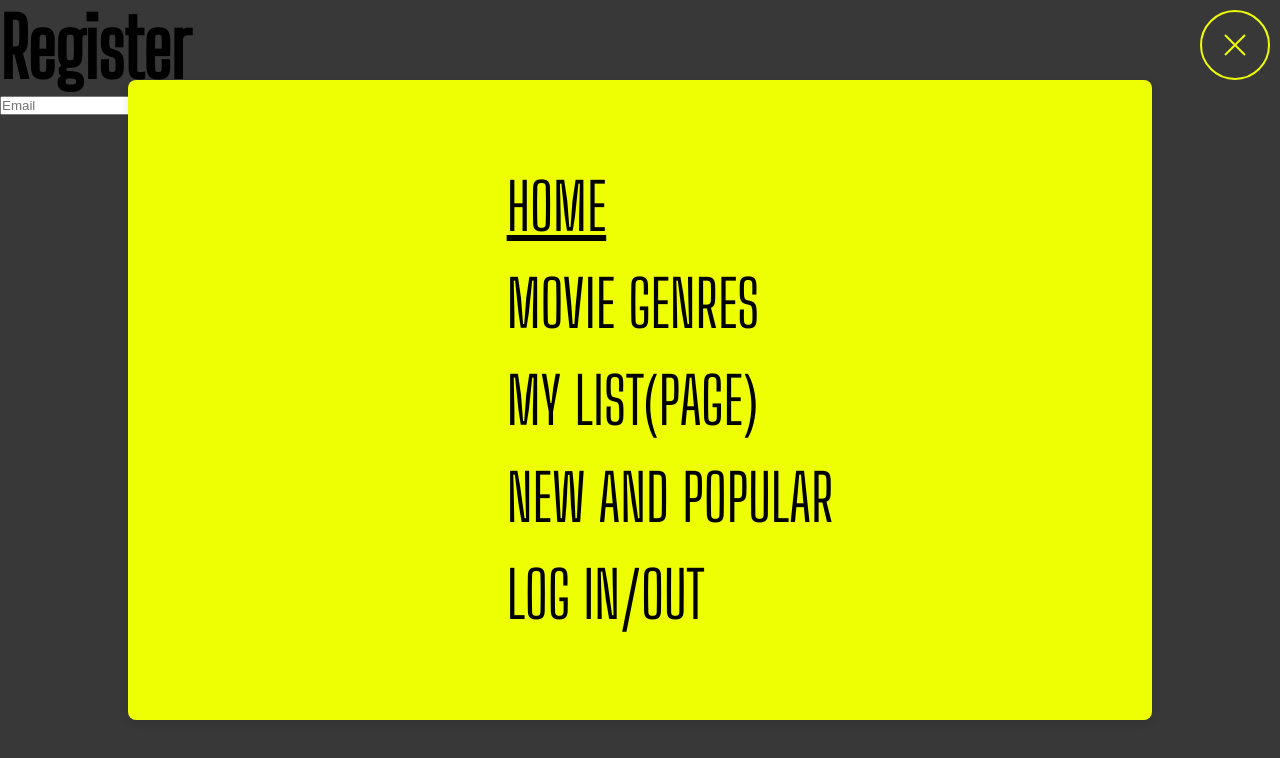
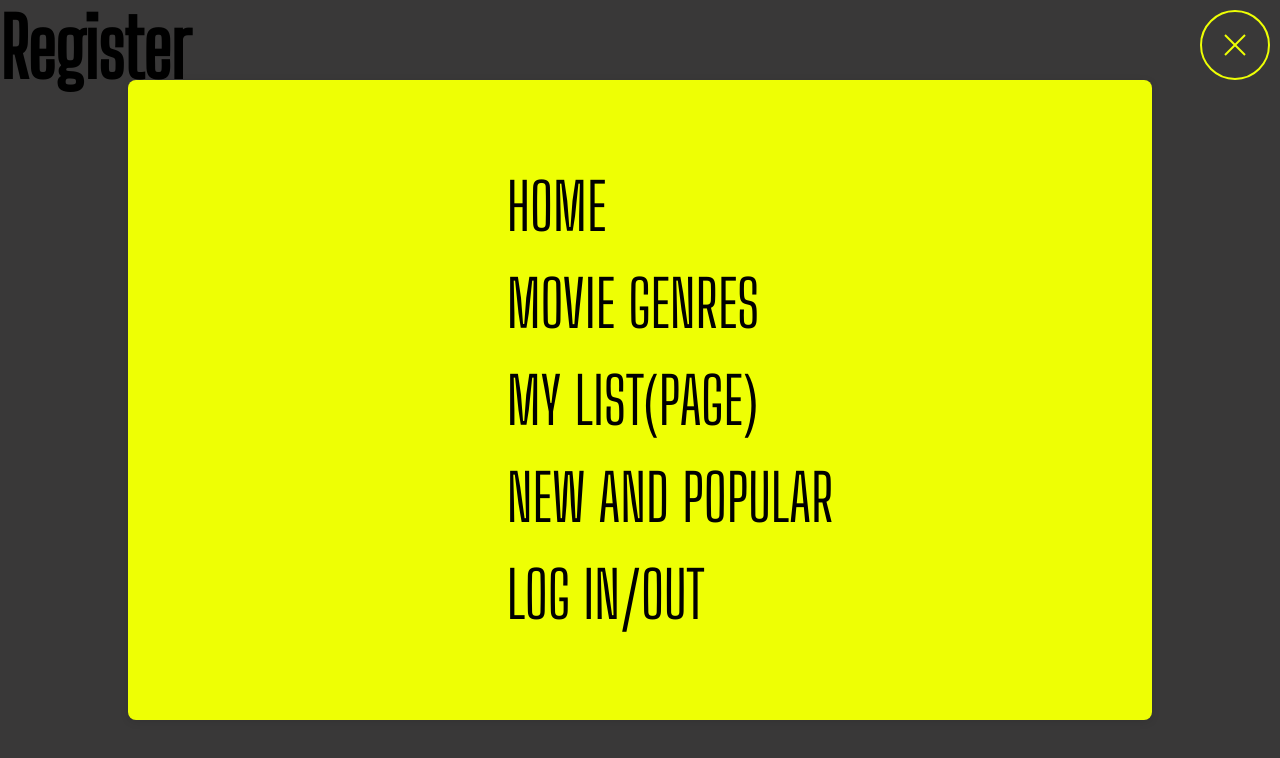
Before and after one commit to EricaIna/Reddy_43_Client, a React (Vite) app: page /register in a window 1280 px wide. Both pictures are taken after a click on the button 1235 px from the left and 46 px from the top of the page. Shown: the top 758 px of the page. Built offline with nearby package versions, Linux system fonts and the light colour scheme; a web font is replaced by a local one.

Commit message:
menu underline

```diff
--- a/src/Components/DropdownMenu/Dropdownmenu.css
+++ b/src/Components/DropdownMenu/Dropdownmenu.css
@@ -45,6 +45,16 @@
 }
 .main-rect a {
   color: inherit;
+  text-decoration: none;
+}
+
+.main-rect a:hover {
+  text-decoration: underline;
+}
+
+.main-rect a:active,
+.main-rect a:focus {
+  text-decoration: underline;
 }
 
 ul {
--- a/src/Components/DropdownMenu/index.jsx
+++ b/src/Components/DropdownMenu/index.jsx
@@ -9,6 +9,9 @@ export const DropdownMenu = () => {
   const [isOpen, setIsOpen] = useState(false);
 
   const toggleDropdown = () => setIsOpen(!isOpen);
+  const closeMenu = () => {
+    setIsOpen(false);
+  };
 
   return (
     <div className="dropdown">
@@ -21,7 +24,9 @@ export const DropdownMenu = () => {
             <ul>
               <li>
                 <ArrowIcon />
-                <Link to="/">HOME</Link>
+                <Link to="/" onClick={closeMenu}>
+                  HOME
+                </Link>
               </li>
               <li>
                 <ArrowIcon />
@@ -37,7 +42,9 @@ export const DropdownMenu = () => {
               </li>
               <li>
                 <ArrowIcon />
-                LOG IN/OUT
+                <Link to="/login" onClick={closeMenu}>
+                  LOG IN/OUT
+                </Link>
               </li>
             </ul>
           </div>
--- a/src/Components/LoginForm/index.jsx
+++ b/src/Components/LoginForm/index.jsx
@@ -1,19 +1,19 @@
-import React, {useState} from 'react'
-import { useNavigate } from 'react-router-dom'
+import React, { useState } from "react";
+import { useNavigate } from "react-router-dom";
 
 const LoginForm = () => {
-    const [username, setUsername] = useState('')
-    const [password, setPassword] = useState('')
-    const [successMessage, setSucessMessage] = useState('')
-    const navigate = useNavigate()
+  const [username, setUsername] = useState("");
+  const [password, setPassword] = useState("");
+  const [successMessage, setSuccessMessage] = useState("");
+  const navigate = useNavigate();
   return (
     <>
-    <form type='submit'>
-        <input type="text" placeholder='Username' />
-        <input type="text" placeholder='Password' />
-    </form>
+      <form type="submit">
+        <input type="text" placeholder="Username" />
+        <input type="text" placeholder="Password" />
+      </form>
     </>
-  )
-}
+  );
+};
 
-export default LoginForm
+export default LoginForm;
--- /dev/null
+++ b/src/Components/RegisterForm/Register.css
@@ -0,0 +1,12 @@
+.register-box {
+  width: 300px;
+  height: 400px;
+  background-color: #000;
+  color: #fff;
+  top: 50%;
+  left: 50%;
+  position: absolute;
+  transform: translate(-50%, -50%);
+  box-sizing: border-box;
+  padding: 70px 30px;
+}
--- a/src/Components/RegisterForm/index.jsx
+++ b/src/Components/RegisterForm/index.jsx
@@ -1,9 +1,10 @@
-import React, {useState} from 'react'
+import React, { useState } from "react";
+import "./Register.css";
 
 const RegisterForm = ({ onSubmit }) => {
-    const [email, setEmail] = useState('');
-    const [password, setPassword] = useState('');
-    const [name, setName] = useState('');
+  const [email, setEmail] = useState("");
+  const [password, setPassword] = useState("");
+  const [name, setName] = useState("");
 
   const handleSubmit = (e) => {
     e.preventDefault();
@@ -11,28 +12,30 @@ const RegisterForm = ({ onSubmit }) => {
   };
 
   return (
+    <div className="register-box">
       <form onSubmit={handleSubmit}>
         <input
           type="email"
-        placeholder='Email'
+          placeholder="Email"
           value={email}
           onChange={(e) => setEmail(e.target.value)}
         />
         <input
           type="password"
-        placeholder='Password'
+          placeholder="Password"
           value={password}
           onChange={(e) => setPassword(e.target.value)}
         />
         <input
           type="text"
-        placeholder='Name'
+          placeholder="Name"
           value={name}
           onChange={(e) => setName(e.target.value)}
         />
         <button type="submit">Register</button>
       </form>
-  )
-}
+    </div>
+  );
+};
 
-export default RegisterForm
+export default RegisterForm;
```
Lines whose indentation alone changed are shown as unchanged.
